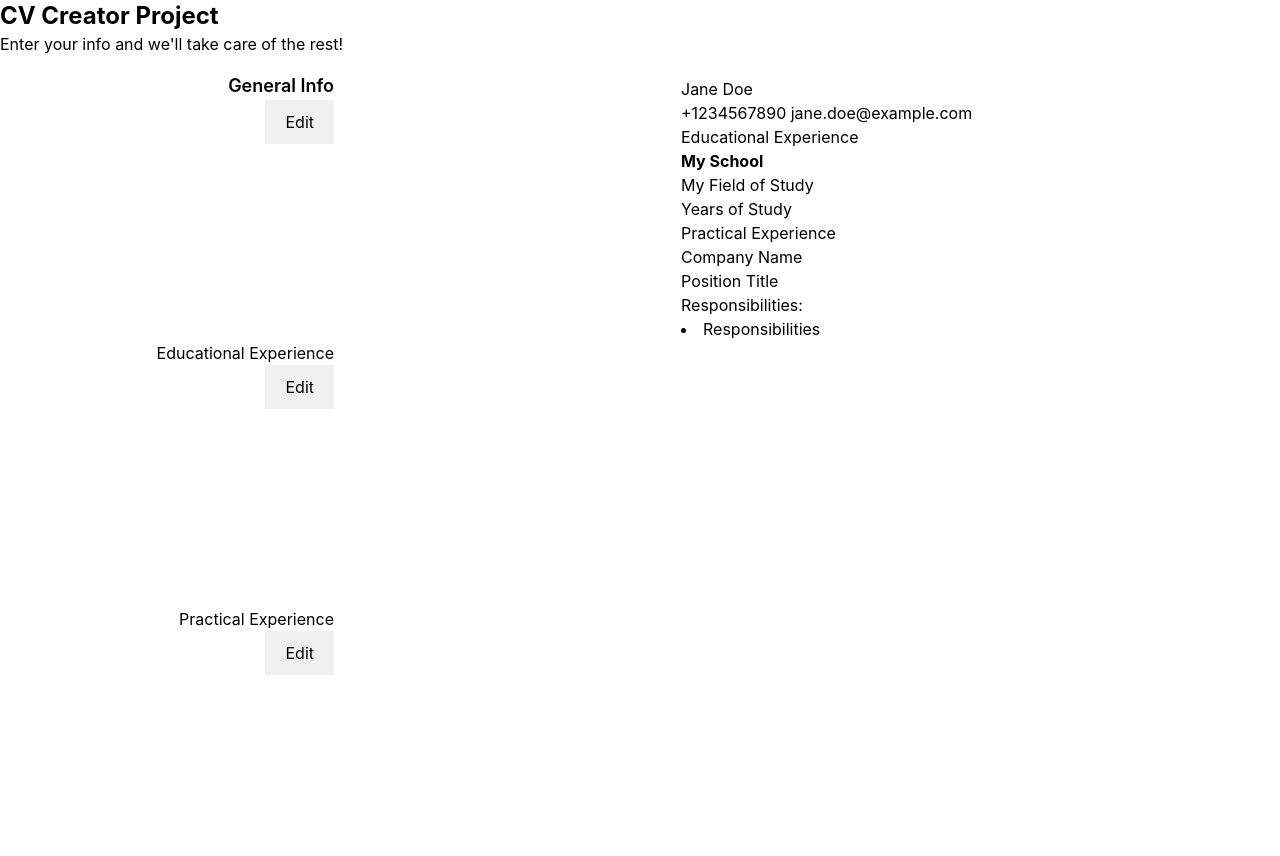
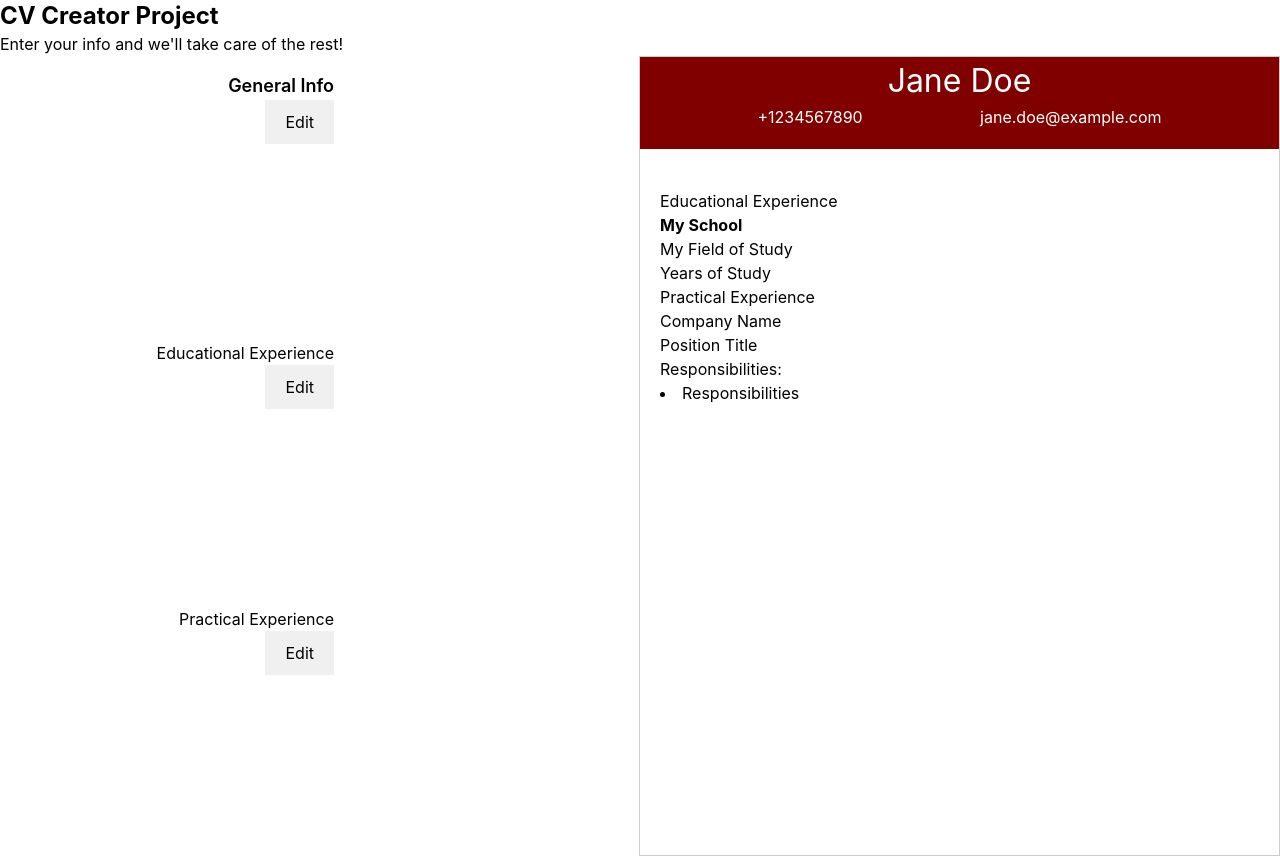
Before and after one commit to pinkx-xlink/react-cv-generator, a React (Vite) app: page / in a window 1280 px wide. Built offline with nearby package versions, Linux system fonts and the light colour scheme.

Commit message:
Add border around the .cv-form container, and split the header and body of the cv-form into separate containers

```diff
--- a/src/components/Info.jsx
+++ b/src/components/Info.jsx
@@ -241,12 +241,15 @@ export default function Info() {
       </div>
 
       {/* THE CV RETURNED USING THE FORM DATA */}
-      <div id="cv-form">
-        <h2>{fullName}</h2>
-        <span>
-          {phoneNumber} {email}{" "}
+      <div className="cv-form">
+        <div className="cv-header">
+          <h2 className="cv-header__title">{fullName}</h2>
+          <span className="cv-header__contact w-full">
+            <p>{phoneNumber}</p> <p>{email}</p>
           </span>
+        </div>
 
+        <div className="cv-form-body">
           <h3>Educational Experience</h3>
           <p>
             <b>{schoolName}</b>
@@ -260,5 +263,6 @@ export default function Info() {
           <li>{responsibilities}</li>
         </div>
       </div>
+    </div>
   );
 }
--- a/src/components/styles/Info.css
+++ b/src/components/styles/Info.css
@@ -26,3 +26,35 @@
   flex-wrap: wrap;
   flex: 1;
 }
+
+.cv-form {
+  display: flex;
+  flex-direction: column;
+  flex: 1;
+  border: 1px solid #ccc;
+}
+
+.cv-header {
+  margin-bottom: 20px;
+  background-color: maroon;
+  color: white;
+  display: flex;
+  flex-direction: column;
+  align-items: center;
+  padding-bottom: 20px;
+}
+
+.cv-header__title {
+  font-size: 32px;
+}
+
+.cv-header__contact {
+  display: flex;
+  flex-direction: row;
+  justify-content: space-evenly;
+  align-items: flex-start;
+}
+
+.cv-form-body {
+  padding: 20px;
+}
```
Lines whose indentation alone changed are shown as unchanged.
